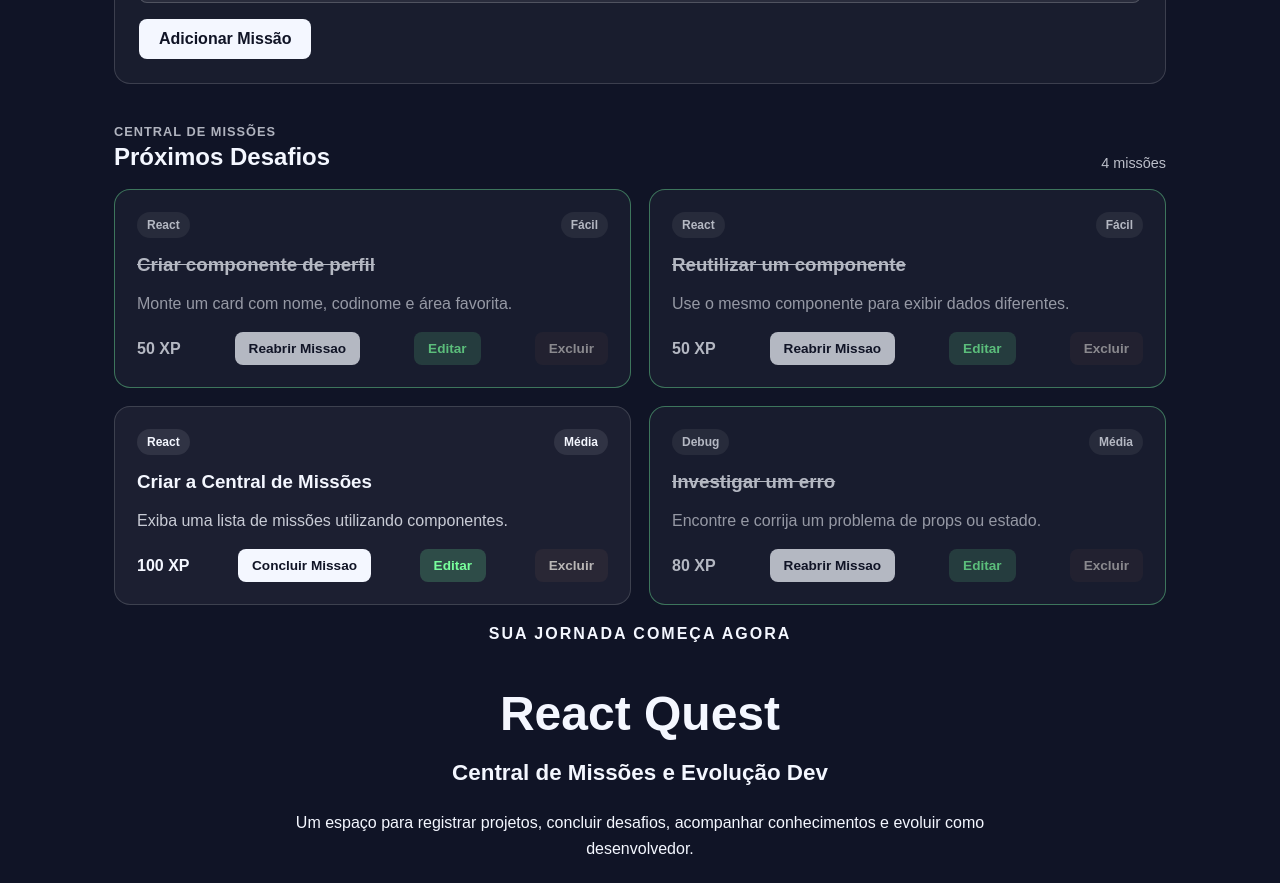
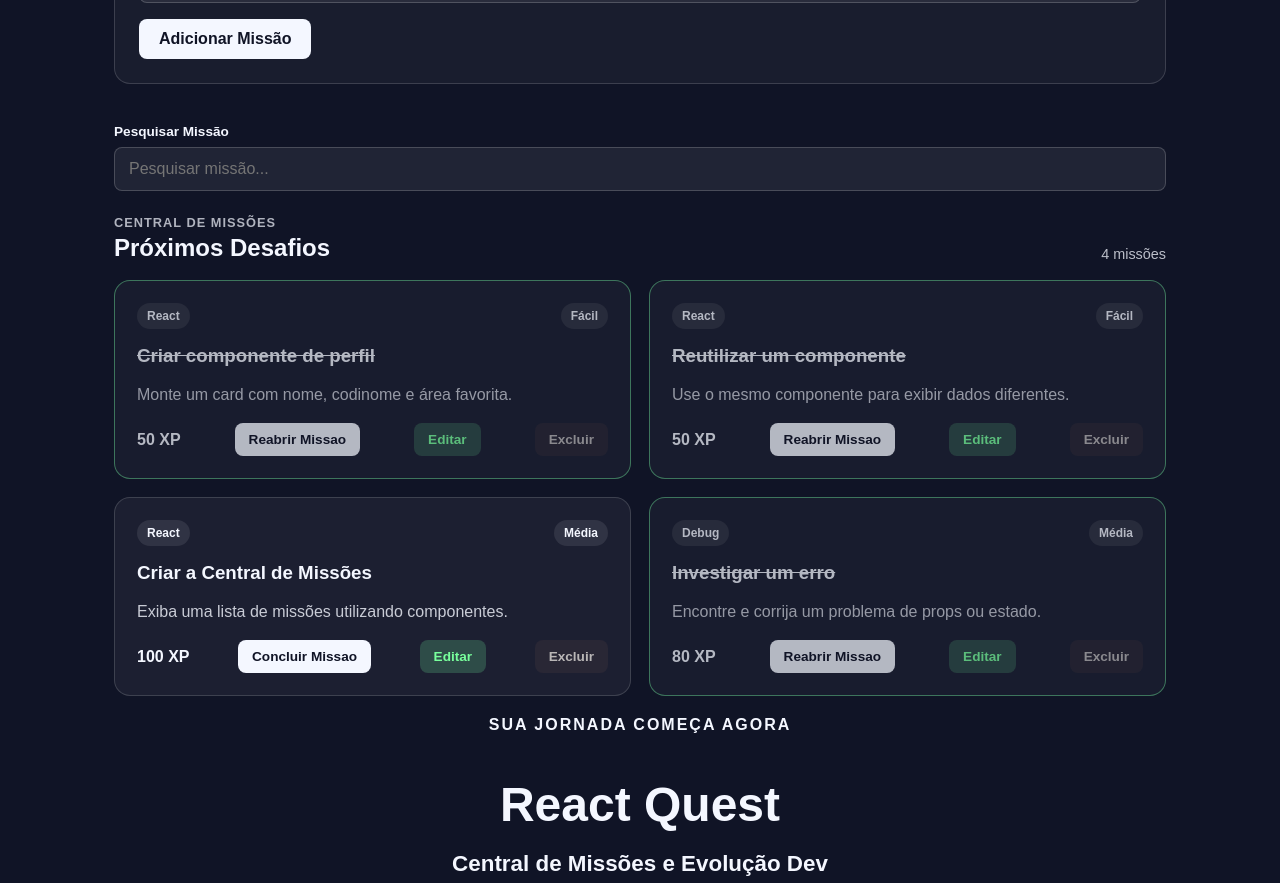
Before and after one commit to lucs-max/React_Quest, a React (Vite) app: page / in a window 1280 px wide. Shown: the part 1260-2143 px from the top of the page. Built offline with nearby package versions, Linux system fonts and the light colour scheme.

Commit message:
feat: adiciona busca de missões

```diff
--- a/src/App.jsx
+++ b/src/App.jsx
@@ -7,7 +7,7 @@
 import SummaryCard from "./components/SummaryCard";
 import MissionCard from "./components/MissionCard";
 import MissionForm from "./components/MissionForm";
-
+import MissionSearch from "./components/MissionSearch";
 const initialMissions = [
   {
     id: 1,
@@ -50,6 +50,7 @@
 function App() {
   const [missions, setMissions] = useState(initialMissions);
   const [editingMission, setEditingMission] = useState(null);
+  const [searchTerm, setSearchTerm] = useState("");
   function toggleMission(missionId) {
     const updatedMissions = missions.map((mission) => {
       if (mission.id === missionId) {
@@ -88,6 +89,10 @@
   const earnedXp = completedMissions.reduce(
     (total, mission) => total + mission.xp,
     0,
+  );
+
+  const filteredMissions = missions.filter(
+    (mission) => mission.title.toLowerCase().includes(searchTerm.toLowerCase())
   );
 
   const summaryData = [
@@ -150,7 +155,12 @@
 
         <MissionForm onAddMission={addMission} onUpdateMission={updateMission} editingMission={editingMission} />
 
+
+
         <section className="missions-section">
+            <MissionSearch searchTerm={searchTerm}
+            setSearchTerm={setSearchTerm} />
+
           <div className="section-heading">
             <div>
               <p className="section-heading__tag">Central de Missões</p>
@@ -162,7 +172,8 @@
           </div>
 
           <div className="missions-grid">
-            {missions.map((mission) => (
+
+            {filteredMissions.map((mission) => (
               <MissionCard
                 key={mission.id}
                 title={mission.title}
--- /dev/null
+++ b/src/components/MissionSearch.css
@@ -0,0 +1,36 @@
+.mission-search {
+  display: flex;
+  flex-direction: column;
+  gap: 8px;
+  margin-bottom: 24px;
+}
+
+.mission-search label {
+  font-size: 0.85rem;
+  font-weight: 700;
+}
+
+.mission-search input {
+  width: 100%;
+  padding: 12px 14px;
+  border: 1px solid #ffffff2e;
+  border-radius: 8px;
+  background: #ffffff12;
+  color: inherit;
+  font: inherit;
+}
+
+.mission-search input:😛laceholder {
+  color: #ffffff80;
+}
+
+.mission-search__clear {
+  align-self: flex-start;
+  padding: 8px 12px;
+  border: none;
+  border-radius: 8px;
+  font: inherit;
+  font-size: 0.85rem;
+  font-weight: 700;
+  cursor: pointer;
+}
--- /dev/null
+++ b/src/components/MissionSearch.jsx
@@ -0,0 +1,20 @@
+import "./MissionSearch.css";
+
+function MissionSearch({ searchTerm, setSearchTerm }) {
+    return(
+        <section className="mission-search">
+            <label htmlFor="mission-search">Pesquisar Missão</label>
+            <input
+                type="text"
+                id="mission-search"
+                placeholder="Pesquisar missão..."
+                value={searchTerm}
+                onChange={(e) => setSearchTerm(e.target.value)}
+            />
+        </section>
+    )
+}
+
+
+
+export default MissionSearch;
```
